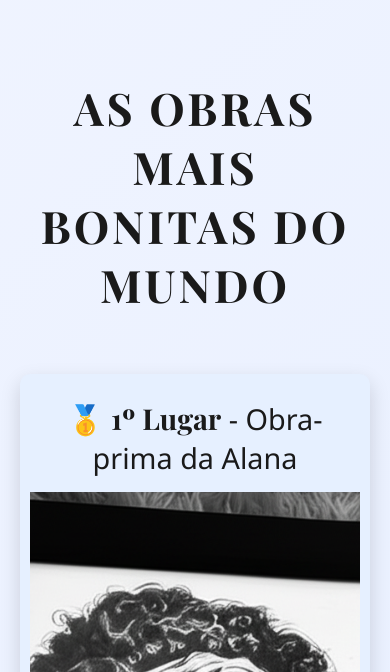
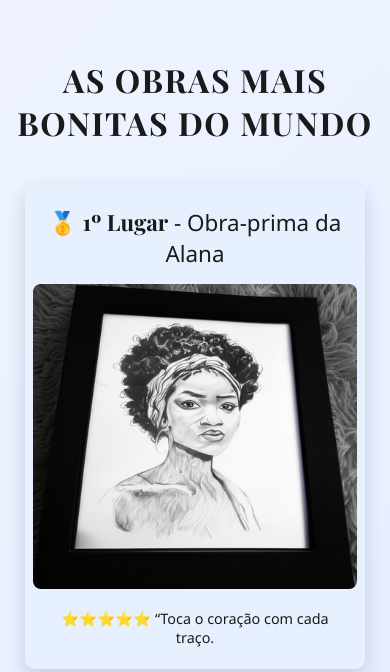
Before and after one commit to victorhgcarvalho/Arte, a plain HTML site: page galeria.html in a window 390 px wide. Shown: the part 172-844 px from the top of the page. Drawn offline with nearby package versions, Linux system fonts and the light colour scheme.

Commit message:
Update style.css

```diff
--- a/style.css
+++ b/style.css
@@ -198,3 +198,56 @@ footer {
     transform: translateX(0%);
   }
 }
+
+
+@media (max-width: 768px) {
+  .hero {
+    margin: 40px 15px;
+  }
+
+  .hero h2 {
+    font-size: 2rem;
+    letter-spacing: 1.5px;
+  }
+
+  .ranking {
+    margin: 30px 15px;
+    padding: 0 10px;
+  }
+
+  .rank-item {
+    margin-bottom: 40px;
+    padding: 8px;
+  }
+
+  .rank-item img {
+    max-width: 100%;
+    height: auto;
+    border-radius: 8px;
+  }
+
+  .rank-title {
+    font-size: 1.4rem;
+  }
+
+  .critica {
+    font-size: 0.9rem;
+    padding: 0 8px;
+  }
+
+  button#revelarBtn {
+    font-size: 1rem;
+    padding: 12px 20px;
+    margin: 20px 15px;
+    width: calc(100% - 30px);
+  }
+
+  .about {
+    padding: 30px 15px;
+  }
+
+  footer {
+    padding: 15px;
+    font-size: 0.8rem;
+  }
+}
```
